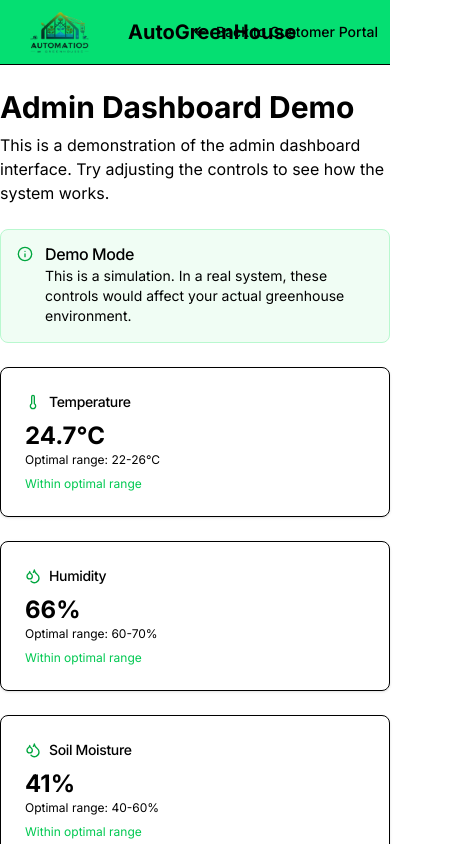
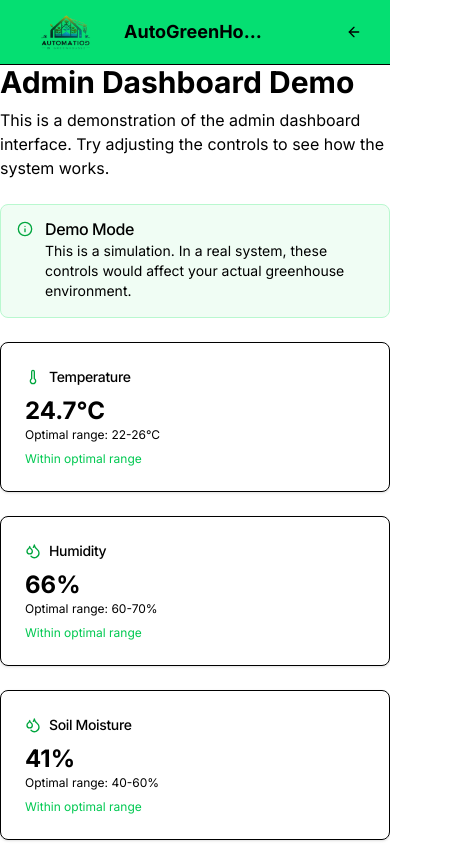
Before and after one commit to Wazir-Aman/my-FYP, a Next.js app: page /customer/demo in a window 390 px wide. Shown: the top 844 px of the page, 451 px wide, since content can reach past the window. Built offline with nearby package versions, Linux system fonts and the light colour scheme.

Commit message:
every page is responsive except customer page

```diff
--- a/src/app/customer/demo/page.tsx
+++ b/src/app/customer/demo/page.tsx
@@ -44,28 +44,47 @@ export default function CustomerDemo() {
 
   return (
     <div className="flex min-h-screen flex-col">
-      <header className="sticky top-0 z-50 w-full border-b bg-green-400 backdrop-blur">
-        <div className="container flex h-16 items-center justify-between">
-          <div className="flex items-center gap-2">
+      <header className="fixed top-0 z-50 w-full border-b bg-green-400 backdrop-blur">
+        <div className="container mx-auto flex h-16 items-center justify-between px-4">
 
+          {/* Logo and Brand */}
+          <div className="flex items-center gap-2 max-w-[70%]">
             <Image
               src="/logo.png"
               alt="AutoGreenHouse Logo"
-              width={120}
-              height={40}
+              width={100}
+              height={30}
+              className="object-contain"
             />
-            <span className="text-xl font-bold">AutoGreenHouse</span>
+            <span className="text-lg font-bold truncate">AutoGreenHouse</span>
           </div>
+
+          {/* Back Button */}
           <Link href="/customer">
-            <Button variant="ghost" size="sm">
-              <ArrowLeft className="mr-2 h-4 w-4" />
+            <Button
+              variant="ghost"
+              size="sm"
+              className="text-sm px-2 py-1 hidden sm:flex items-center"
+            >
+              <ArrowLeft className="mr-1 h-4 w-4" />
               Back to Customer Portal
+            </Button>
+
+            {/* Icon-only button for mobile */}
+            <Button
+              variant="ghost"
+              size="icon"
+              className="sm:hidden"
+              aria-label="Back"
+            >
+              <ArrowLeft className="h-4 w-4" />
             </Button>
           </Link>
         </div>
       </header>
 
-      <main className="flex-1 container py-6">
+
+      <main className="flex-1 container py-6 pt-16">
         <div className="mb-6">
           <h1 className="text-3xl font-bold mb-2">Admin Dashboard Demo</h1>
           <p className="text-muted-foreground">
@@ -267,22 +286,25 @@ export default function CustomerDemo() {
           </Card>
         </div>
 
-        <div className="mt-6 flex justify-between">
+        <div className="mt-6 flex flex-col gap-3 sm:flex-row sm:justify-between">
           <Link href="/customer">
-            <Button variant="outline">
+            <Button variant="outline" className="w-full cursor-pointer hover:bg-gray-200 sm:w-auto">
               <ArrowLeft className="mr-2 h-4 w-4" />
               Back to Customer Portal
             </Button>
           </Link>
           <Link href="/">
-            <Button className="bg-green-600 hover:bg-green-700">Learn More About Purchasing</Button>
+            <Button className="w-full sm:w-auto bg-green-600 cursor-pointer hover:bg-green-700">
+              Learn More About Purchasing
+            </Button>
           </Link>
         </div>
+
       </main>
 
       <footer className="border-t bg-black">
         <div className="container flex flex-col gap-4 py-6 md:flex-row md:items-center md:justify-between">
-          <div className="flex items-center gap-2">
+          <div className="flex items-center px-2 gap-2">
             <Leaf className="h-5 w-5 text-green-600" />
             <p className="text-sm text-white text-muted-foreground">© 2025 AutoGreenHouse. All rights reserved.</p>
           </div>
--- a/src/app/customer/page.tsx
+++ b/src/app/customer/page.tsx
@@ -12,7 +12,7 @@ export default function CustomerPortal() {
 
   return (
     <div className="flex min-h-screen flex-col">
-      <header className="sticky top-0 z-50 w-full border-b bg-green-400 backdrop-blur overflow-x-hidden">
+      <header className="fixed top-0 z-50 w-full border-b bg-green-400 backdrop-blur overflow-x-hidden">
         <div className="container mx-auto max-w-screen-xl flex h-16 items-center justify-between px-4">
           {/* Logo and Title */}
           <div className="flex items-center gap-2">
@@ -51,7 +51,7 @@ export default function CustomerPortal() {
 
       <main className="flex-1">
         <section className="w-full py-12 md:py-24 lg:py-32 bg-gradient-to-b from-green-50 to-white dark:from-green-950/20 dark:to-background overflow-x-hidden">
-          <div className="container max-w-screen-xl mx-auto px-4 md:px-6">
+          <div className="container max-w-screen-xl py-5 mx-auto px-4 md:px-6">
             <div className="flex flex-col items-start gap-4">
               <Link href="/">
                 <Button variant="ghost" size="sm" className="gap-1">
@@ -141,7 +141,7 @@ export default function CustomerPortal() {
 
               {/* RIGHT COLUMN: Tabs, Demo, Purchase */}
               <div>
-        <h2 className="text-2xl font-bold mb-6" id="how-it-works">How It Works</h2>
+                <h2 className="text-2xl font-bold mb-6" id="how-it-works">How It Works now and in future</h2>
                 <Tabs defaultValue="sensors">
                   <TabsList className="grid w-full grid-cols-3 bg-gray-100">
                     <TabsTrigger value="sensors">Sensors</TabsTrigger>
@@ -267,13 +267,13 @@ export default function CustomerPortal() {
         </section>
 
       </main>
-      <footer className="border-t bg-black">
+      <footer className="border-t w-fu bg-black">
         <div className="container flex flex-col gap-4 py-10 md:flex-row md:items-center md:justify-between md:py-8">
-          <div className="flex items-center gap-2">
+          <div className="flex items-center px-2 gap-2">
             <Leaf className="h-5 w-5 text-green-600" />
             <p className="text-sm text-white text-muted-foreground">{"© 2025 AutoGreenHouse. All rights reserved."}</p>
           </div>
-          <nav className="flex gap-4 text-sm text-white text-muted-foregroun">
+          <nav className="flex gap-4 text-sm px-2 text-white text-muted-foreground">
             <Link href="#" className="hover:underline">
               Terms
             </Link>
--- a/src/app/layout.tsx
+++ b/src/app/layout.tsx
@@ -23,7 +23,7 @@ export default function RootLayout({
 }) {
   return (
     <html lang="en">
-      <body className={inter.className}>
+      <body className={inter.className} >
         <ThemeProvider attribute="class" defaultTheme="light" enableSystem>
           {children}
         </ThemeProvider>
--- a/src/app/page.tsx
+++ b/src/app/page.tsx
@@ -176,7 +176,7 @@ export default function LandingPage() {
         </section>
       </main>
       <footer className="border-t bg-black">
-        <div className="container flex flex-col gap-4 py-10 md:flex-row md:items-center md:justify-between md:py-8">
+        <div className="container flex flex-col gap-4 py-10 px-2 md:flex-row md:items-center md:justify-between md:py-8">
           <div className="flex items-center gap-2">
             <Leaf className="h-5 w-5 text-green-600" />
             <p className="text-sm text-white text-muted-foreground">{"© 2025 AutoGreenHouse. All rights reserved."}</p>
--- a/src/components/custom/sidebar.tsx
+++ b/src/components/custom/sidebar.tsx
@@ -63,7 +63,7 @@ export function Sidebar({ children }: { children: React.ReactNode }) {
   const { isOpen, isMobile } = useSidebar()
 
   if (isMobile) {
-    return <MobileSidebar>{children}</MobileSidebar>
+    return null;
   }
 
   return (
```
Lines whose indentation alone changed are shown as unchanged.
